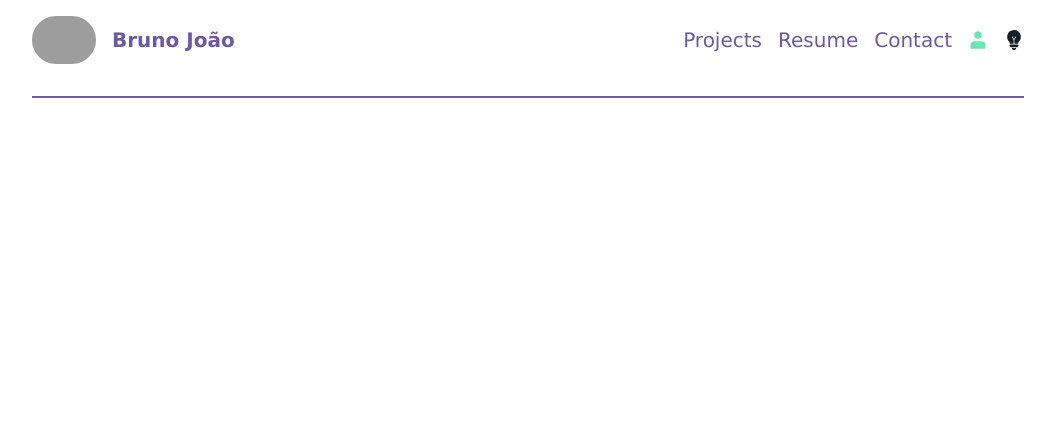
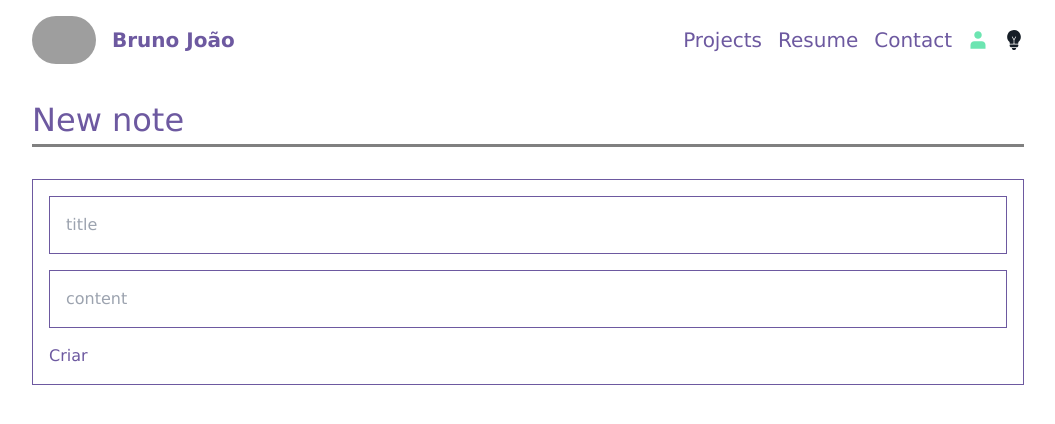
Before and after one commit to vinagreti/vinagreti.github.io, an Angular app: page /notes/add/1 in a window 1280 px wide. Shown: the top 424 px of the page, without its empty margins (112-1167 px from the left). Built offline with nearby package versions, Linux system fonts and the light colour scheme; no server answers; the database is empty; grey boxes are pictures that could not be loaded.

Commit message:
add note

```diff
--- a/src/app/app.routes.ts
+++ b/src/app/app.routes.ts
@@ -36,7 +36,7 @@ export const routes: Routes = [
     component: NoteAddPageComponent,
   },
   {
-    path: "notes/add/groupId",
+    path: "notes/add/:noteGroupId",
     component: NoteAddPageComponent,
   },
   {
--- a/src/app/pages/private/notes/note-add-page/note-add-page.component.html
+++ b/src/app/pages/private/notes/note-add-page/note-add-page.component.html
@@ -1,3 +1,36 @@
 <div class="flex flex-col gap-4 h-96">
   <h1>New note</h1>
+
+  <form class="flex flex-col gap-4 border p-4" #signinForm="ngForm">
+    <div class="border p-4">
+      <input
+        class="text-primary"
+        type="title"
+        name="title"
+        id="title"
+        [(ngModel)]="title"
+        placeholder="title"
+        required
+      />
+    </div>
+    <div class="border p-4">
+      <input
+        class="text-primary"
+        type="content"
+        name="content"
+        id="content"
+        [(ngModel)]="content"
+        placeholder="content"
+        required
+      />
+    </div>
+    <div>
+      <button
+        [disabled]="signinForm.invalid === true || (waitingCreation$ | async)"
+        (click)="addNote()"
+      >
+        {{ (waitingCreation$ | async) ? "Autenticando..." : "Criar" }}
+      </button>
+    </div>
+  </form>
 </div>
--- a/src/app/pages/private/notes/note-add-page/note-add-page.component.ts
+++ b/src/app/pages/private/notes/note-add-page/note-add-page.component.ts
@@ -1,12 +1,44 @@
-import { Component } from '@angular/core';
+import { AsyncPipe } from "@angular/common";
+import { Component, inject } from "@angular/core";
+import { FormsModule } from "@angular/forms";
+import { ActivatedRoute, Router } from "@angular/router";
+import { NoteService } from "@services/note/note.service";
+import { BehaviorSubject } from "rxjs";
 
 @Component({
-  selector: 'app-note-add-page',
+  selector: "app-note-add-page",
   standalone: true,
-  imports: [],
-  templateUrl: './note-add-page.component.html',
-  styleUrl: './note-add-page.component.scss'
+  imports: [AsyncPipe, FormsModule],
+  templateUrl: "./note-add-page.component.html",
+  styleUrl: "./note-add-page.component.scss",
 })
 export class NoteAddPageComponent {
+  private noteService = inject(NoteService);
 
+  private route = inject(ActivatedRoute);
+
+  private router = inject(Router);
+
+  title: string = "";
+
+  content: string = "";
+
+  waitingCreation$ = new BehaviorSubject(false);
+
+  async addNote() {
+    this.waitingCreation$.next(true);
+    const noteGroupId = this.route.snapshot.params["noteGroupId"];
+    const { error, note } = await this.noteService.add(noteGroupId, {
+      title: this.title,
+      content: this.content,
+    });
+    if (note) {
+      await this.router.navigate(["/notes", noteGroupId]);
+      this.router.navigate(["/notes", noteGroupId, note.id]);
+    } else {
+      alert("Error adding note group!!!");
+      console.log("Error adding note group", error.code, error.message);
+    }
+    this.waitingCreation$.next(false);
+  }
 }
--- a/src/app/pages/private/notes/note-group-add-page/note-group-add-page.component.ts
+++ b/src/app/pages/private/notes/note-group-add-page/note-group-add-page.component.ts
@@ -23,7 +23,9 @@ export class NoteGroupAddPageComponent {
 
   async addNoteGroup() {
     this.waitingCreation$.next(true);
-    const { error, noteGroup } = await this.noteService.add(this.title);
+    const { error, noteGroup } = await this.noteService.addGroup({
+      title: this.title,
+    });
     if (noteGroup) {
       this.router.navigate(["/notes", noteGroup.id]);
     } else {
--- a/src/app/services/note/note.service.ts
+++ b/src/app/services/note/note.service.ts
@@ -1,6 +1,7 @@
+import { INote } from "@services/note/note.types";
 import { inject, Injectable } from "@angular/core";
 import { FirebaseService } from "@services/firebase/firebase.service";
-import { INote, INoteGroup } from "./note.types";
+import { INoteGroup } from "./note.types";
 import { collection, doc, getDoc, getDocs } from "firebase/firestore/lite";
 
 @Injectable({
@@ -68,8 +69,29 @@ export class NoteService {
     }
   }
 
-  async add(title: string): Promise<{ noteGroup?: INoteGroup; error?: any }> {
-    return this.firebaseService.add(this.collection, { title })
+  async add(
+    groupId: string,
+    doc: Omit<INote, "id">,
+  ): Promise<{ note?: INote; error?: any }> {
+    const noteGroup = await this.firebaseService.get<INoteGroup>(
+      "notes",
+      groupId,
+    );
+    const notesCollection = collection(noteGroup.snapshot.ref, "notes");
+    return this.firebaseService.add<INote>(notesCollection, doc)
+      .then((group) => {
+        const note = group.item;
+        return { note };
+      })
+      .catch((error) => {
+        return Promise.resolve({ error });
+      });
+  }
+
+  async addGroup(
+    doc: Omit<INoteGroup, "id" | "notes">,
+  ): Promise<{ noteGroup?: INoteGroup; error?: any }> {
+    return this.firebaseService.add<INoteGroup>(this.collection, doc)
       .then((group) => {
         const noteGroup = group.item;
         return { noteGroup };
```
